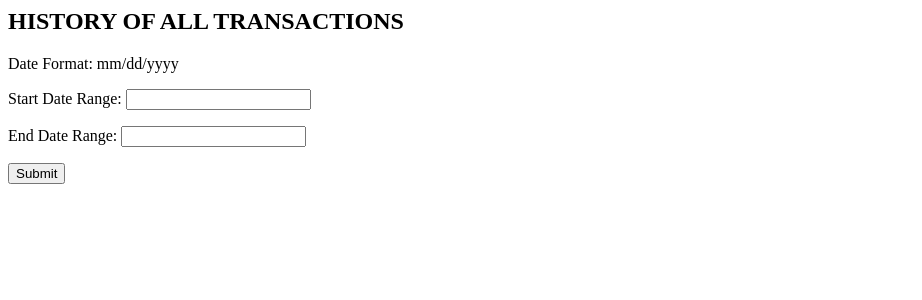
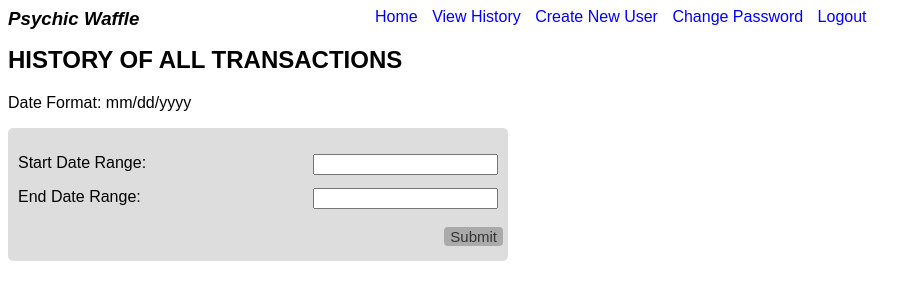
Before and after one commit to PsychicWaffle/4156project, a Flask app: page /history in a window 1280 px wide. Shown: the top 300 px of the page, without its empty margins (0-922 px from the left). Run offline with Flask 2, Linux system fonts and the light colour scheme; the visitor is signed in with stand-in values (Sample User, id 1); data that the repository does not hold is empty.

Commit message:
Complete UI changes

```diff
--- a/code/app/static/styles/home.css
+++ b/code/app/static/styles/home.css
@@ -42,22 +42,23 @@ input {
 .topbar {
 	width:100%;
 	display:block;
-	text-align:center;
+	/*text-align:center;*/
 
 }
 
 
 .title {
-	position:absolute;
-	z-index:100;
+	float:left;
 	font-style:italic;
 	padding:0;
 	margin:0;
+	margin-right:15px;
 }
 
 .topbar a {
-	/*margin-right:10px;*/
+	margin-right:10px;
 	color: blue;
+	cursor:pointer;
 }
 .topbar a:link, a:visited, a:active {
 	text-decoration:none;
--- a/code/app/templates/completed-list.html
+++ b/code/app/templates/completed-list.html
@@ -1,13 +1,30 @@
 <html>
+  <head>
+    <link rel= "stylesheet" type= "text/css"
+    href= "{{url_for('static',filename='styles/home.css') }}">
+  </head>
 	<body>
+    <div class="topbar">
+      <h3 class="title">Psychic Waffle</h3>
+      <div style="max-width:530px;margin:auto;">
+      <a href='/home'>Home</a>
+      <a href='/history'>View History</a>
+      <a href='/create'>Create New User</a>
+      <a href='/change'>Change Password</a>
+      <a href='/logout'>Logout</a>
+    </div>
+    </div>
 		<h2>HISTORY OF ALL TRANSACTIONS</h2>
 		<p>Date Format: mm/dd/yyyy</p>
-		<p style='color:red'>{{error_message}}</p>
-		<form action="history" method = "POST">
+    <p style='color:red'>{{error_message}}</p>
+    <div class="form_holder">
+		<form class="orderform" action="history" method = "POST">
 			<p>Start Date Range: <input type="text" name="start_date" ></p>
 			<p>End Date Range: <input type="text" name="end_date" ></p>
-			<input type="submit" value="Submit">
-		</form><br>
+      <p class="left_p"><input class="submit_button" type="submit"
+      value="Submit"></p>
+    </form><br>
+  </div>
 		<ul>
 			{% for transaction in complete_transactions %}
 			{% if transaction|length > 0 %}
--- a/code/app/templates/home.html
+++ b/code/app/templates/home.html
@@ -22,10 +22,13 @@
   <body>
     <div class="topbar">
       <h3 class="title">Psychic Waffle</h3>
+      <div style="max-width:530px;margin:auto;">
+      <a href='/home'>Home</a>
       <a href='/history'>View History</a>
       <a href='/create'>Create New User</a>
       <a href='/change'>Change Password</a>
       <a href='/logout'>Logout</a>
+    </div>
     </div>
     <br>
     <div class="section" id="order">
```
Also changed, not shown: code/app/templates/change.html (+12 -7 lines), code/app/templates/create.html (+11 -6 lines), code/app/templates/login.html (+13 -4 lines).
